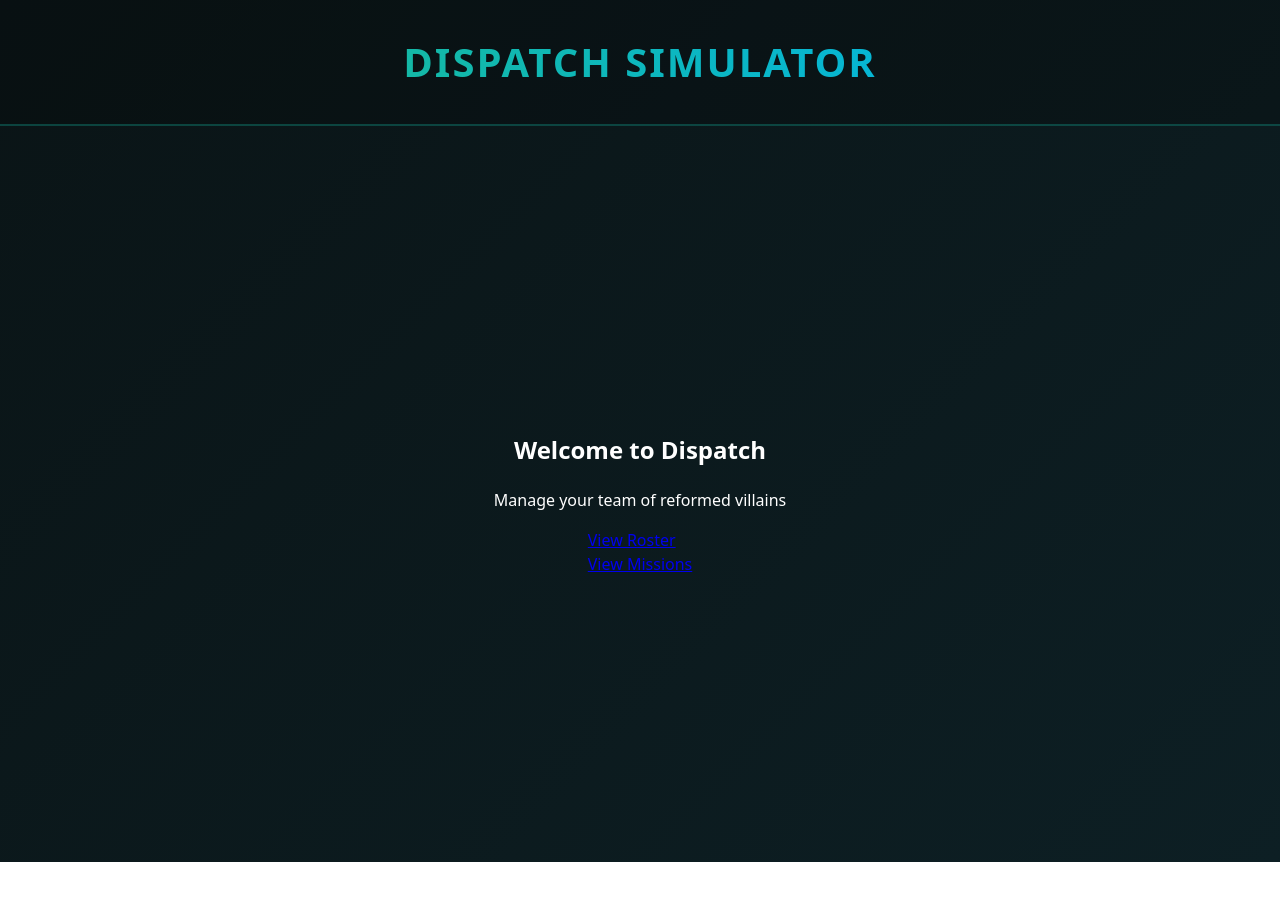
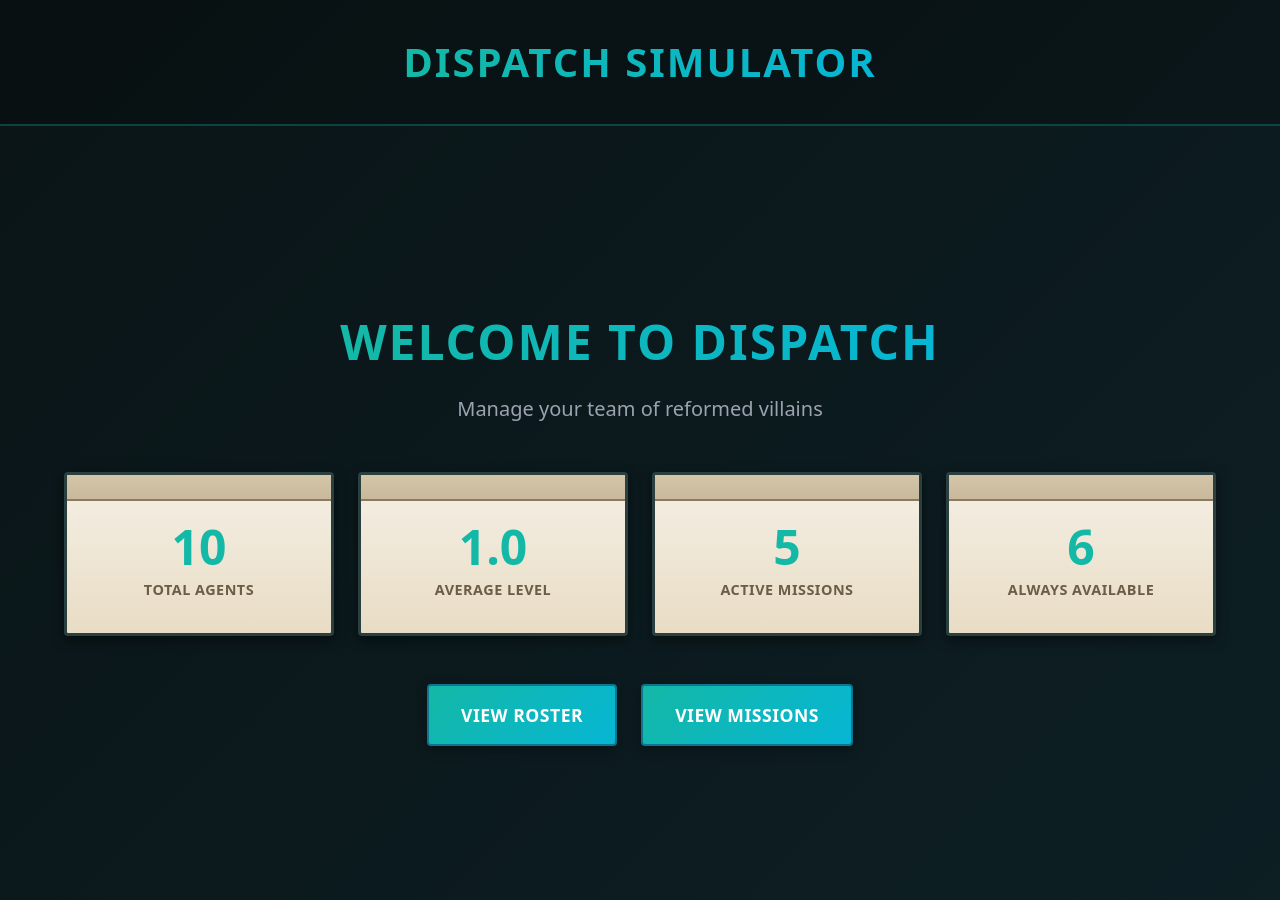
Before and after one commit to ryandavila/dispatch-sim, a React (Vite) app: page / in a window 1280 px wide. Shown: the top 900 px of the page. Before the commit the page ends 862 px from the top, so only its background shows below. Built offline with nearby package versions, Linux system fonts and the light colour scheme.

Commit message:
feat: add simple Dashboard stats

```diff
--- a/src/App.css
+++ b/src/App.css
@@ -756,3 +756,123 @@
   color: #ef4444;
   font-weight: 700;
 }
+
+/* Home Page */
+.home-page {
+  max-width: 1200px;
+  margin: 0 auto;
+  padding: 2rem;
+  display: flex;
+  flex-direction: column;
+  align-items: center;
+  gap: 3rem;
+  min-height: calc(100vh - 8rem);
+  justify-content: center;
+}
+
+.home-header {
+  text-align: center;
+}
+
+.home-header h2 {
+  font-size: 3rem;
+  font-weight: 800;
+  margin: 0 0 1rem 0;
+  background: linear-gradient(90deg, #14b8a6, #06b6d4);
+  -webkit-background-clip: text;
+  -webkit-text-fill-color: transparent;
+  background-clip: text;
+  text-transform: uppercase;
+  letter-spacing: 2px;
+}
+
+.home-header p {
+  font-size: 1.25rem;
+  color: #9ca3af;
+  margin: 0;
+}
+
+.dashboard-stats {
+  display: grid;
+  grid-template-columns: repeat(4, 1fr);
+  gap: 1.5rem;
+  width: 100%;
+}
+
+@media (max-width: 1024px) {
+  .dashboard-stats {
+    grid-template-columns: repeat(2, 1fr);
+  }
+}
+
+@media (max-width: 640px) {
+  .dashboard-stats {
+    grid-template-columns: 1fr;
+  }
+}
+
+.stat-card {
+  background: linear-gradient(to bottom, #f5f0e6 0%, #e8dcc4 100%);
+  border: 3px solid #2a3f3f;
+  border-radius: 4px;
+  padding: 2rem 1.5rem;
+  text-align: center;
+  box-shadow: 0 4px 12px rgba(0, 0, 0, 0.5);
+  position: relative;
+  overflow: hidden;
+}
+
+.stat-card::before {
+  content: '';
+  position: absolute;
+  top: 0;
+  left: 0;
+  right: 0;
+  height: 24px;
+  background: linear-gradient(to bottom, #d4c4a8 0%, #c8b89c 100%);
+  border-bottom: 2px solid #8a7a5e;
+}
+
+.stat-value {
+  font-size: 3rem;
+  font-weight: 800;
+  color: #14b8a6;
+  margin: 1rem 0 0.5rem 0;
+  line-height: 1;
+}
+
+.stat-label {
+  font-size: 0.9rem;
+  font-weight: 700;
+  color: #6b5d48;
+  text-transform: uppercase;
+  letter-spacing: 0.5px;
+}
+
+.home-nav {
+  display: flex;
+  gap: 1.5rem;
+  flex-wrap: wrap;
+  justify-content: center;
+}
+
+.home-nav-button {
+  background: linear-gradient(135deg, #14b8a6, #06b6d4);
+  border: 2px solid #0e7490;
+  color: white;
+  padding: 1rem 2rem;
+  border-radius: 4px;
+  font-size: 1.1rem;
+  font-weight: 700;
+  text-transform: uppercase;
+  letter-spacing: 0.5px;
+  text-decoration: none;
+  transition: all 0.2s;
+  box-shadow: 0 4px 12px rgba(0, 0, 0, 0.3);
+  display: inline-block;
+}
+
+.home-nav-button:hover {
+  transform: translateY(-2px);
+  box-shadow: 0 6px 16px rgba(20, 184, 166, 0.4);
+}
--- a/src/pages/Home.tsx
+++ b/src/pages/Home.tsx
@@ -1,24 +1,52 @@
 import { Link } from 'react-router-dom';
+import { loadAgents, loadMissions } from '../utils/dataLoader';
 
 export function Home() {
+  const agents = loadAgents();
+  const missions = loadMissions();
+
+  // Calculate stats
+  const totalAgents = agents.length;
+  const averageLevel = agents.reduce((sum, agent) => sum + agent.level, 0) / totalAgents;
+  const totalMissions = missions.length;
+
+  // Count agents that aren't excluded from any mission
+  const allExcludedAgents = new Set(
+    missions.flatMap((mission) => mission.excludedAgents || [])
+  );
+  const availableAgents = agents.filter((agent) => !allExcludedAgents.has(agent.id)).length;
+
   return (
-    <div className="flex flex-col items-center justify-center min-h-[calc(100vh-8rem)] gap-8">
-      <div className="text-center space-y-4">
-        <h2 className="text-4xl font-bold">Welcome to Dispatch</h2>
-        <p className="text-xl text-gray-400">Manage your team of reformed villains</p>
+    <div className="home-page">
+      <div className="home-header">
+        <h2>Welcome to Dispatch</h2>
+        <p>Manage your team of reformed villains</p>
       </div>
 
-      <nav className="flex flex-col gap-4">
-        <Link
-          to="/roster"
-          className="px-8 py-4 bg-blue-600 hover:bg-blue-700 rounded-lg text-lg font-semibold transition-colors"
-        >
+      <div className="dashboard-stats">
+        <div className="stat-card">
+          <div className="stat-value">{totalAgents}</div>
+          <div className="stat-label">Total Agents</div>
+        </div>
+        <div className="stat-card">
+          <div className="stat-value">{averageLevel.toFixed(1)}</div>
+          <div className="stat-label">Average Level</div>
+        </div>
+        <div className="stat-card">
+          <div className="stat-value">{totalMissions}</div>
+          <div className="stat-label">Active Missions</div>
+        </div>
+        <div className="stat-card">
+          <div className="stat-value">{availableAgents}</div>
+          <div className="stat-label">Always Available</div>
+        </div>
+      </div>
+
+      <nav className="home-nav">
+        <Link to="/roster" className="home-nav-button">
           View Roster
         </Link>
-        <Link
-          to="/missions"
-          className="px-8 py-4 bg-amber-600 hover:bg-amber-700 rounded-lg text-lg font-semibold transition-colors"
-        >
+        <Link to="/missions" className="home-nav-button">
           View Missions
         </Link>
       </nav>
```
